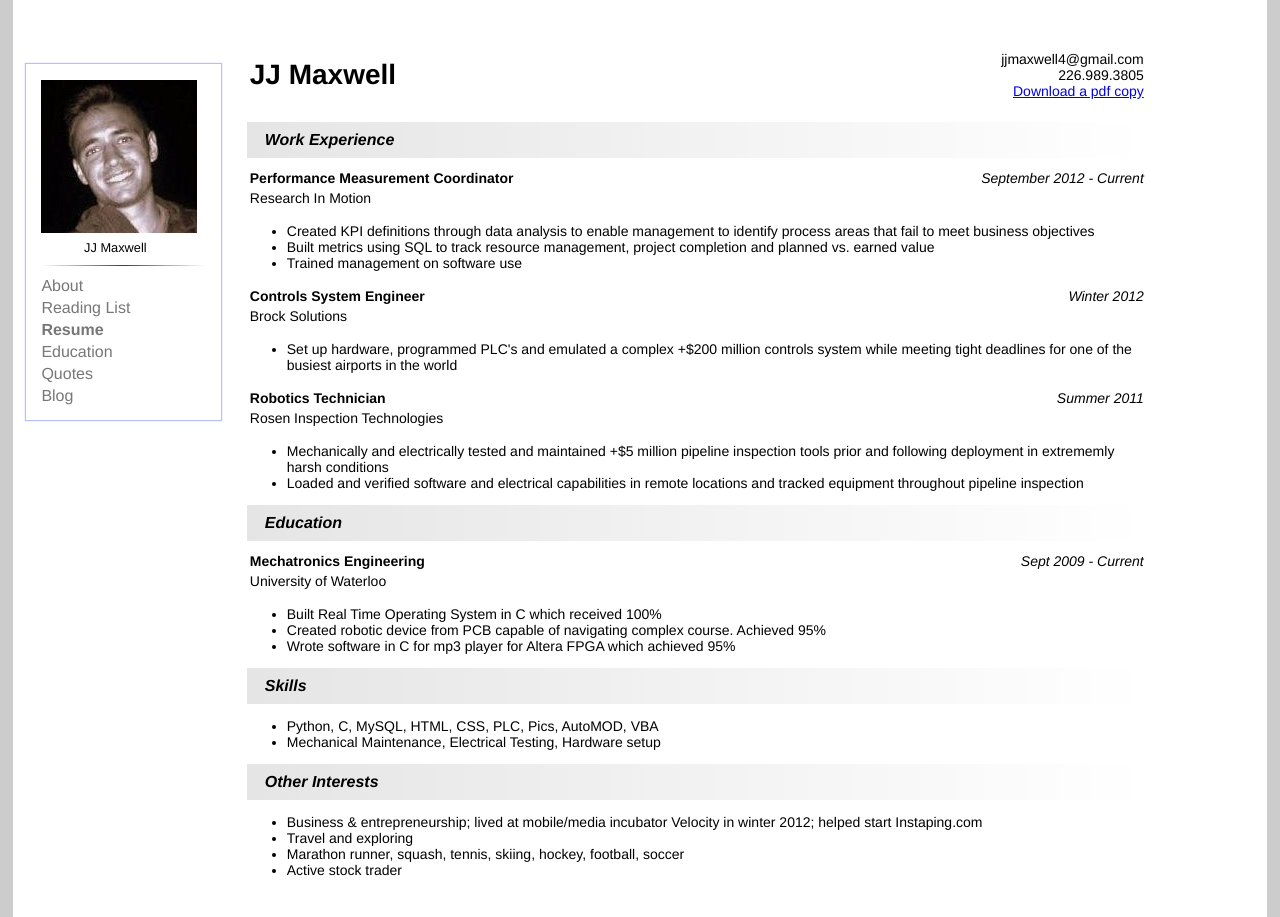
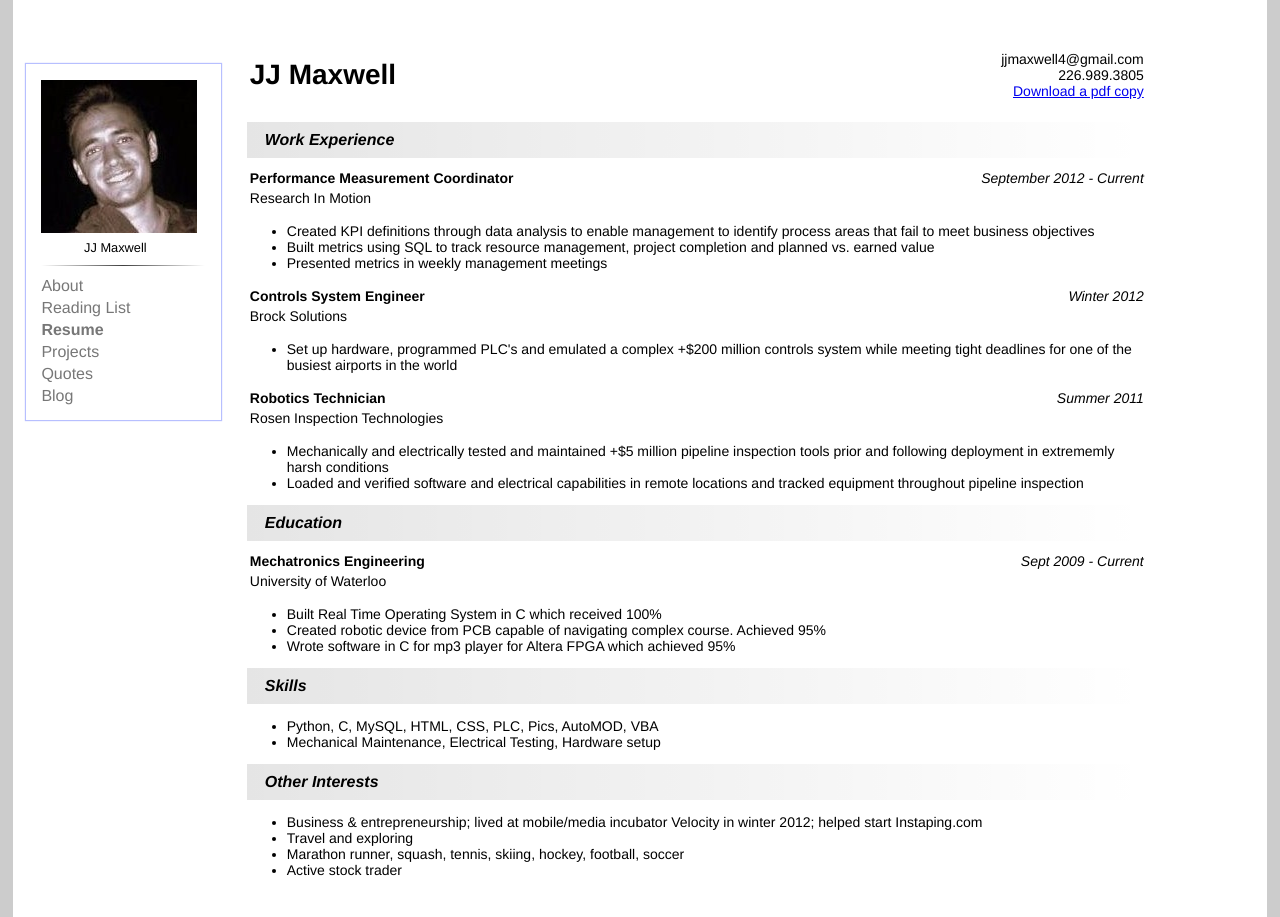
Before and after one commit to jjmaxwell4/personalsite, a Python web app: template templates/resume.html in a window 1280 px wide. Run offline with Jinja, Linux system fonts and the light colour scheme; the template is opened without the code that fills it, so the values that code supplies are empty.

Commit message:
Added Projects and removed Education

```diff
--- a/main.py
+++ b/main.py
@@ -52,9 +52,9 @@ class Reads(BaseHandler):
     def get(self):
         self.render('read.html')
 
-class Education(BaseHandler):
+class Projects(BaseHandler):
     def get(self):
-        self.render('education.html')
+        self.render('projects.html')
 
 class Resume(BaseHandler):
     def get(self):
@@ -162,7 +162,7 @@ class Edit(BlogHandler):
 
 app = webapp2.WSGIApplication([('/', Home),
 								('/read/', Reads),
-								('/education/', Education),
+								('/projects/', Projects),
 								('/resume/', Resume),
                                 ('/blog/?', BlogFront),
                                 ('/blog/([0-9]+)', PostPage),
--- a/templates/base.html
+++ b/templates/base.html
@@ -24,7 +24,7 @@
     ('/', 'Home', 'About'),
     ('/read/', 'Reading List', 'Reading List'),
     ('/resume/', 'Resume', 'Resume'),
-    ('/education/', 'Education', 'Education'),
+    ('/projects/', 'Projects', 'Projects'),
     ('/quotes/', 'Quotes', 'Quotes'),
     ('/blog/', 'Blog', 'Blog')
 ] -%}
--- a/templates/resume.html
+++ b/templates/resume.html
@@ -25,7 +25,7 @@
 		<ul>
 			<li>Created KPI definitions through data analysis to enable management to identify process areas that fail to meet business objectives</li>
 			<li>Built metrics using SQL to track resource management, project completion and planned vs. earned value</li>
-			<li>Trained management on software use</li>
+			<li>Presented metrics in weekly management meetings</li>
 		</ul>
 		<table>
 			<tr>
```
Also changed, not shown: templates/projects.html (renamed from templates/education.html, +6 -3 lines), 1 other file.
